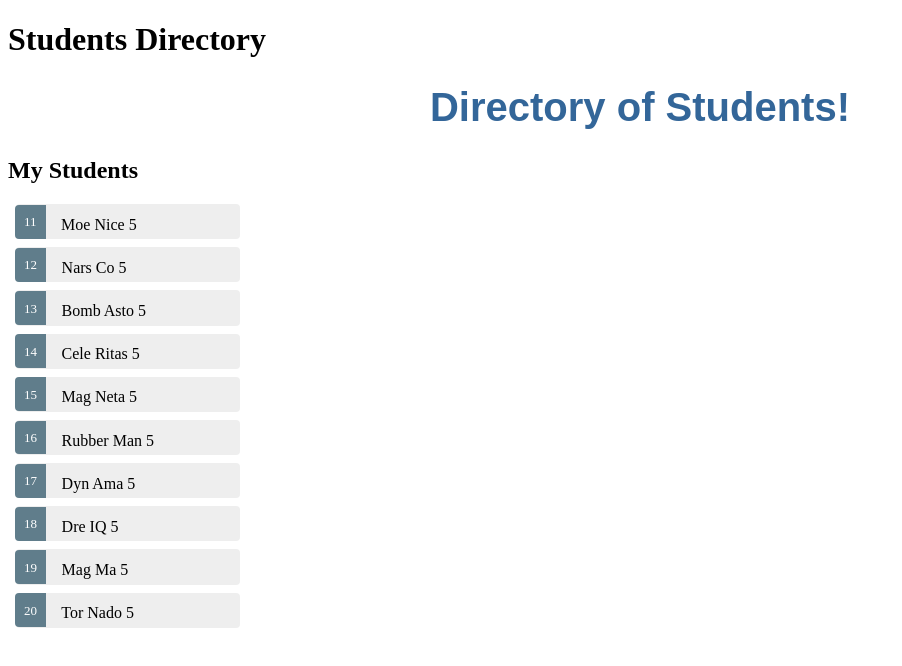
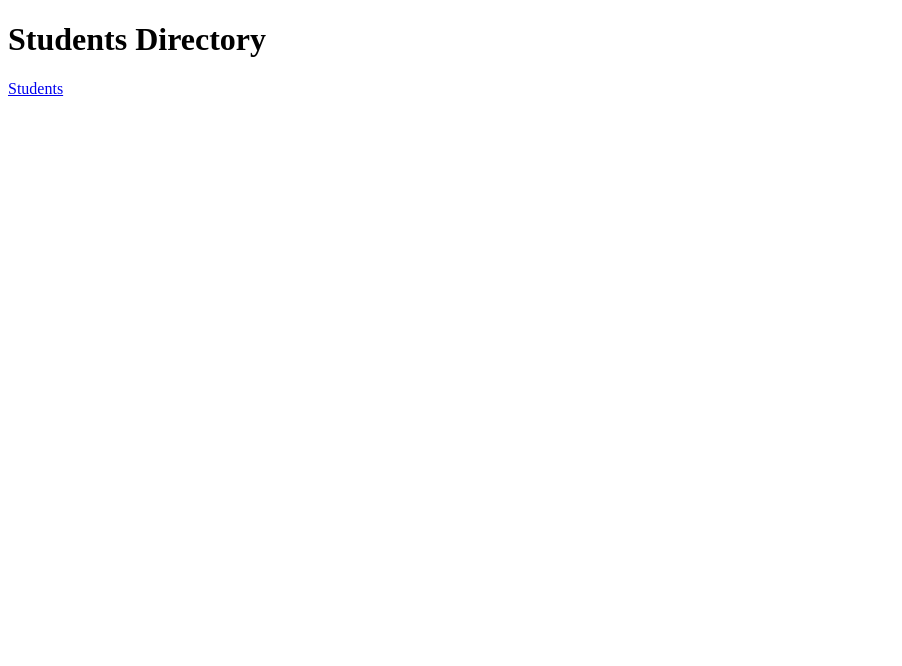
Before and after one commit to sychi77/Angular2App, an Angular app: page / in a window 1280 px wide. Shown: the top 666 px of the page, without its empty margins (0-902 px from the left). Built offline with nearby package versions, Linux system fonts and the light colour scheme.

Commit message:
Add students routing

```diff
--- a/src/app/app.component.ts
+++ b/src/app/app.component.ts
@@ -4,7 +4,8 @@ import { Component } from '@angular/core';
   selector: 'app-root',
   template: `
     <h1>{{title}}</h1>
-    <my-students></my-students>
+    <a routerLink="/students">Students</a>
+    <router-outlet></router-outlet>
   `
 })
 export class AppComponent {
--- a/src/app/app.module.ts
+++ b/src/app/app.module.ts
@@ -1,6 +1,7 @@
 import { BrowserModule } from '@angular/platform-browser';
 import { NgModule } from '@angular/core';
 import { FormsModule } from '@angular/forms'; //NgModel directive
+import { RouterModule } from '@angular/router';
 
 import { AppComponent } from './app.component';
 import { StudentDetailComponent } from './student-detail.component';
@@ -15,7 +16,13 @@ import { StudentService }         from './student.service';
   ],
   imports: [
     BrowserModule,
-    FormsModule //binds [(ngModel)]
+    FormsModule, //binds [(ngModel)]
+    RouterModule.forRoot([
+      {
+        path: 'students',
+        component: StudentsComponent
+      }
+    ])
   ],
   providers: [
     StudentService
```
